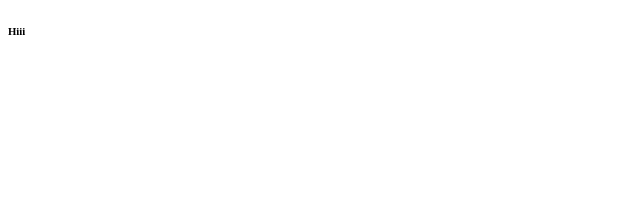
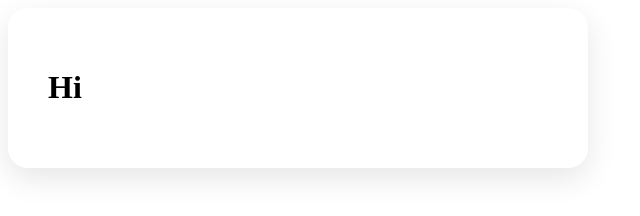
Before and after one commit to P0XKY/monitor_water, a plain HTML site: page index.html in a window 1280 px wide. Shown: the whole page, without its empty margins (0-640 px from the left). Drawn offline with Linux system fonts and the light colour scheme.

Commit message:
first commit1

```diff
--- a/index.html
+++ b/index.html
@@ -4,10 +4,21 @@
     <meta charset="UTF-8">
     <meta name="viewport" content="width=device-width, initial-scale=1.0">
     <title>moniter_water</title>
+    <style>
+        .card {
+      background: white;
+      border-radius: 20px;
+      padding: 40px;
+      max-width: 500px;
+      box-shadow: 0 10px 30px rgba(0,0,0,0.1);
+      animation: fadeIn 2s ease-in-out;
+    }
+
+    </style>
 </head>
 <body>
     <div class="card">
-    <h6>Hiii</h6>
+    <h1>Hi</h1>
     </div>
 </body>
 </html>
```
